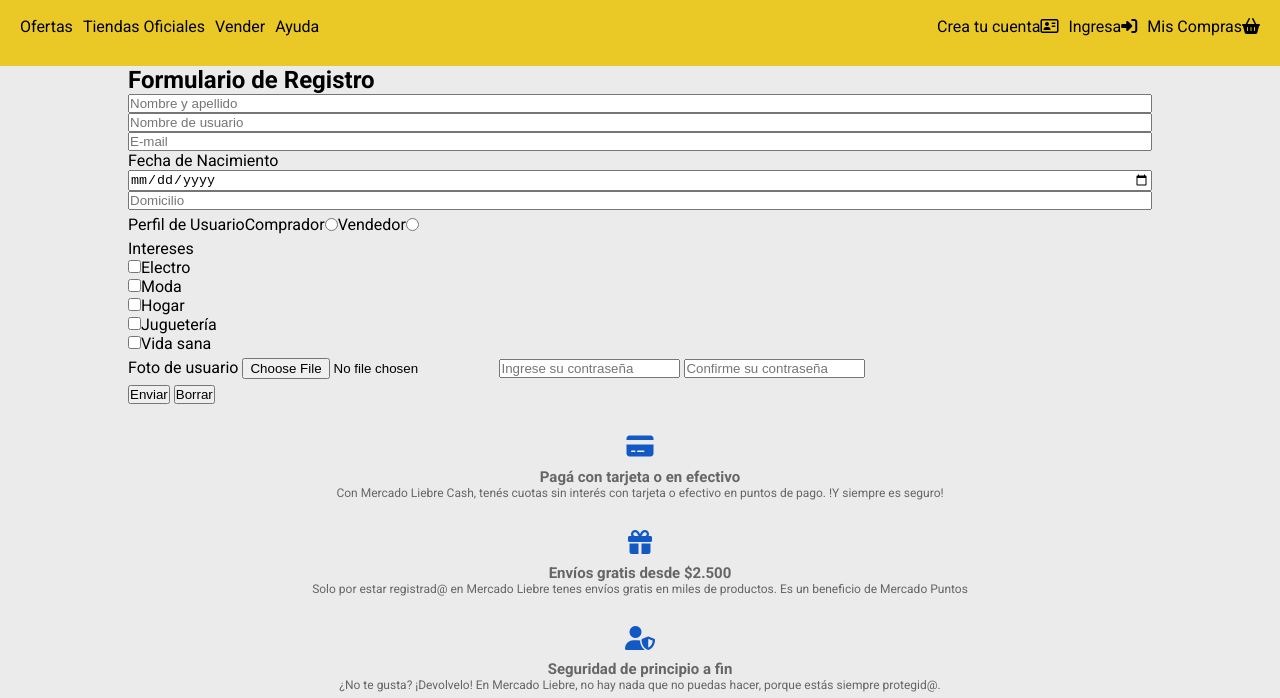
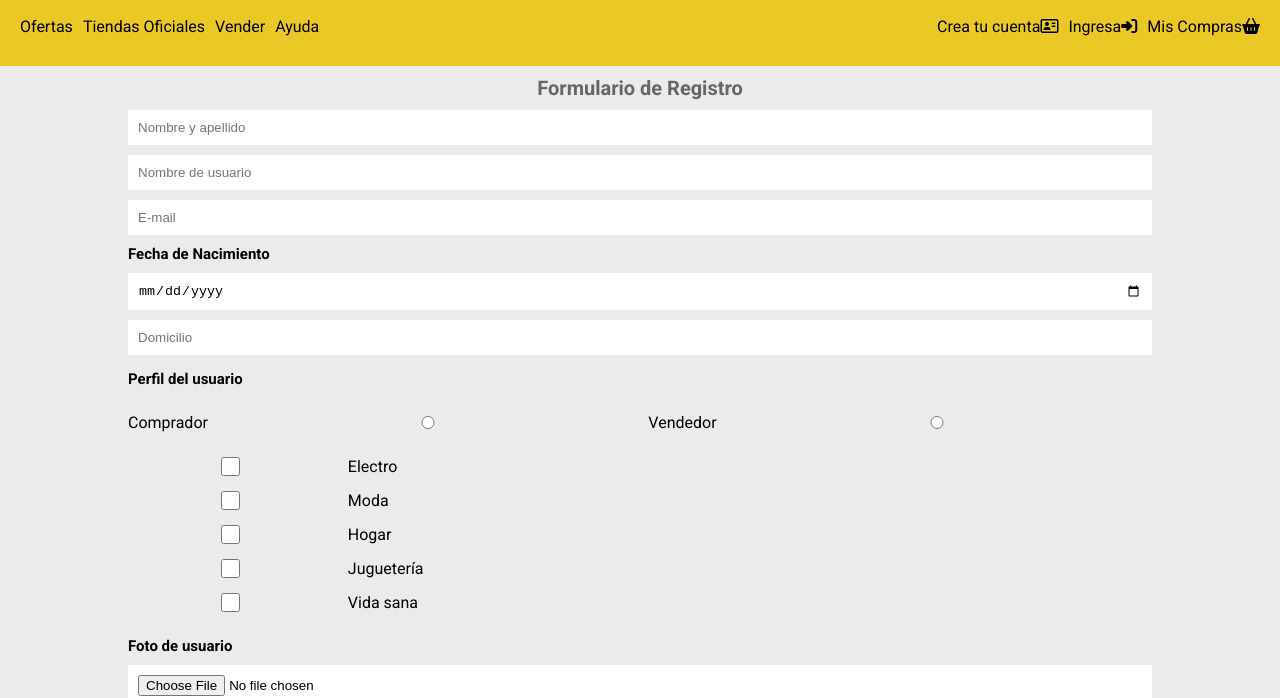
Before and after one commit to Svarium/MercadoLiebre, a website: page views/registro.html in a window 1280 px wide. Shown: the part 114-812 px from the top of the page. Drawn offline with Linux system fonts and the light colour scheme.

Commit message:
agrego estilos al formulario

```diff
--- a/public/css/registro.css
+++ b/public/css/registro.css
@@ -1,5 +1,13 @@
 .registro--main{
     width: 80%;
+}
+
+.titulo--registro{
+    font-size: 20px;
+    color: var(--GrisOscuro);
+    width: 100%;
+    margin: 10px 0;
+    text-align: center;
 }
 
 .fomulario-registro{
@@ -8,23 +16,96 @@
     width: 100%;
     flex-wrap: wrap;
     gap: 5px;
-    /* background-color: white; */
+}
+
+
+.fomulario-registro p{
+    font-weight: bolder;
+    text-align:start;
+    margin: 10px 0 0 0;
+    font-size: 15px;
+}
+
+input{
+    width: 100%;
+    border: none;
+    padding: 10px;
+    background-color: white;
 }
 
 .datos--personales{
     display: flex;
     flex-direction: column;
     flex-wrap: wrap;
+    gap: 10px;
+}
+
+.datos--personales label{
+    align-self:flex-start;
+    font-weight: bolder;
+    font-size: 15px;
+
 }
 
 .form--perfil{
     display: flex;
     flex-direction: row;
-
+    align-items: center;
+    justify-content: center;
+    gap: 5px;
+    width: 100%;
+    margin: 20px 0;
 }
 
+/* .form--perfil p{
+    align-self:flex-start;
+    font-weight: bolder;
+    width: 100%;
+    text-align: center;
+    flex-direction: row;
+} */
+
 .form--intereses{
+    width: 100%;
+    display: flex;
+    flex-direction:row;
+    flex-wrap: wrap;
+    gap: 15px;
+}
+
+.form--intereses label{
+    width: 70%;
+}
+
+.form--intereses input{
+    width: 20%;
+}
+
+.form--password{
     display: flex;
     flex-direction: column;
     flex-wrap: wrap;
+    gap: 10px;
+    margin: 20px 0;
 }
+
+.form--password label{
+    align-self:flex-start;
+    font-weight: bolder;
+    font-size: 15px;
+}
+
+.form--buttons{
+    display: flex;
+    flex-wrap: wrap;
+    gap: 20px;
+    justify-content: center;
+}
+
+.form--buttons button{
+    padding: 10px;
+    border-radius: 5px;
+    border: 2px solid var( --Azul);
+    background-color: white;
+
+}
--- a/views/registro.html
+++ b/views/registro.html
@@ -61,8 +61,9 @@
     <main class="registro--main">
         <!-- formulario registro -->
         <div class="registro__main--formulario">
-            <h2>Formulario de Registro</h2>
+            <h2 class="titulo--registro">Formulario de Registro</h2>
             <form action="/registro" method="POST" class="fomulario-registro">
+
                 <div class="datos--personales">
                 <input type="text" name="nombre-apellido" id="nombre-apellido" placeholder="Nombre y apellido" required>
                 <input type="text" name="usuario" id="usuario"  placeholder="Nombre de usuario" required>
@@ -72,31 +73,39 @@
                 <input type="text" name="domicilio" id="domicilio" placeholder="Domicilio">
                 </div>
 
-
+                <p>Perfil del usuario</p>
                 <div class="form--perfil">
-                    <p>Perfil de Usuario</p>
                 <label for="perfil-comprador">Comprador</label>
                 <input type="radio" name="perfil" id="perfil-comprador" value="comprador">
                 <label for="perfil-vendedor">Vendedor</label>
                 <input type="radio" name="perfil" id="perfil-vendedor" value="vendedor">
 
                 </div>
+
                 <div class="form--intereses">
-                    <p>Intereses</p>
+                <input type="checkbox" name="intereses" id="interes" value="electro">
+                <label for="interes">
+                    Electro
+                </label>
+                <input type="checkbox" name="intereses" id="interes" value="moda">
                 <label>
-                    <input type="checkbox" name="intereses" id="interes" value="electro">Electro
+                    Moda
                 </label>
+
+                <input type="checkbox" name="intereses" id="interes" value="hogar">
                 <label>
-                    <input type="checkbox" name="intereses" id="interes" value="electro">Moda
+                    Hogar
                 </label>
+
+
+                <input type="checkbox" name="intereses" id="interes" value="jugueteria">
                 <label>
-                    <input type="checkbox" name="intereses" id="interes" value="electro">Hogar
+                    Juguetería
                 </label>
+
+                <input type="checkbox" name="intereses" id="interes" value="vidaSana">
                 <label>
-                    <input type="checkbox" name="intereses" id="interes" value="electro">Juguetería
-                </label>
-                <label>
-                    <input type="checkbox" name="intereses" id="interes" value="electro">Vida sana
+                    Vida sana
                 </label>
                 </div>
 
```
